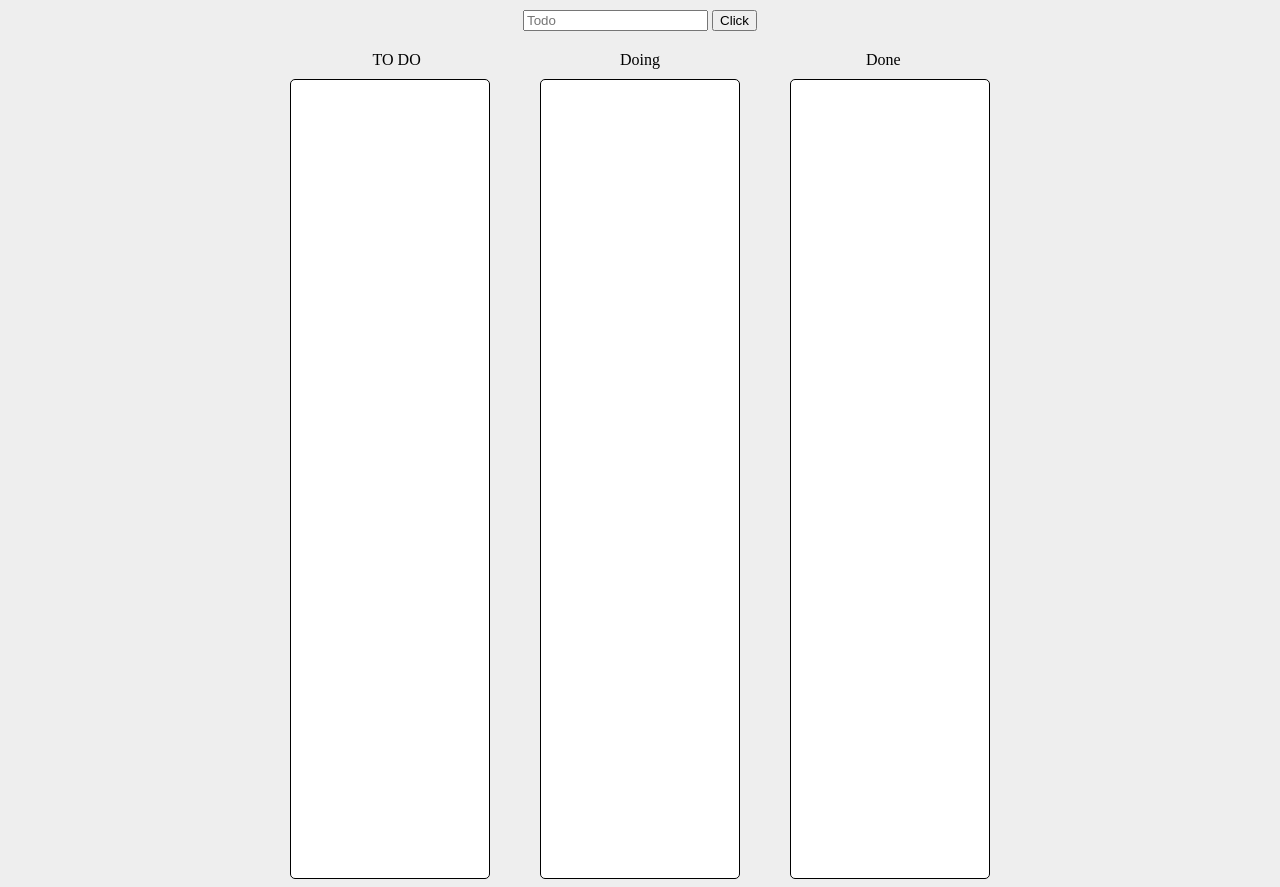
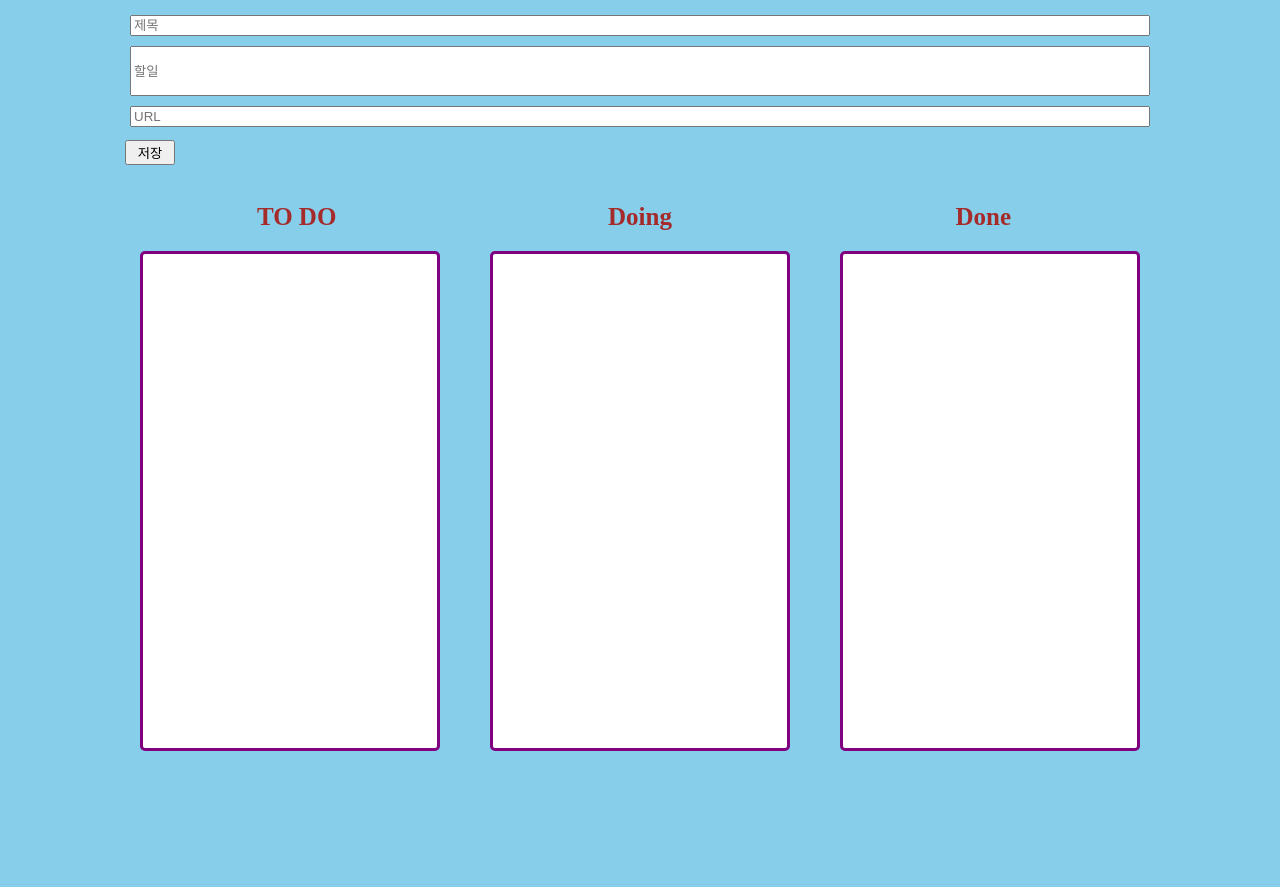
Before and after one commit to Flowipe/flowipe.githu.io, a plain HTML site: page index.html in a window 1280 px wide. After the commit the page ends 800 px from the top, so only its background shows below. Drawn offline with Linux system fonts and the light colour scheme.

Commit message:
Add files via upload

```diff
--- a/index.html
+++ b/index.html
@@ -11,21 +11,37 @@
       }
 
       body {
-        background-color: #eee;
+        background-color: skyblue;
       }
       .container {
-        min-width: 620px;
-        max-width: 750px;
+        position: relative;
+        min-width: 720px;
+        max-width: 1050px;
         margin: 0 auto;
       }
       .header {
         text-align: center;
         margin: 10px;
+        display: flex;
+        flex-direction: column;
+      }
+      .header > #INPUT_BOX_2 {
+        height: 50px;
+      }
+      input {
+        margin: 5px;
+      }
+      button {
+        width: 50px;
+        margin-top: 8px;
       }
       .span-box {
         display: grid;
         grid-template-columns: 1fr 1fr 1fr;
         margin-top: 20px;
+        color: brown;
+        font-size: 25px;
+        font-weight: bold;
       }
       .box-container {
         margin: 0 auto;
@@ -33,10 +49,12 @@
         grid-template-columns: 1fr 1fr 1fr;
         justify-items: center;
       }
+
       .box {
-        width: 200px;
-        min-height: 800px;
-        border: 1px solid black;
+        width: 300px;
+        min-height: 500px;
+        border: 3px solid purple;
+        margin: 10px;
         padding: 5px;
         border-radius: 5px;
         background-color: white;
@@ -59,8 +77,24 @@
   <body>
     <section class="container">
       <section class="header">
-        <input placeholder="Todo" />
-        <button>Click</button><br />
+        <input
+          type="title"
+          class="input1"
+          id="INPUT_BOX_1"
+          name="INPUT_BOX_1"
+          placeholder="제목"
+          onkeyup="fnCheckLength(this, 20);"
+        />
+        <input
+          type="content"
+          class="input2"
+          id="INPUT_BOX_2"
+          name="INPUT_BOX_2"
+          placeholder="할일"
+          onkeyup="fnCheckLength(this, 200);"
+        />
+        <input class="input3" placeholder="URL" />
+        <button>저장</button><br />
         <div class="span-box">
           <span>TO DO</span>
           <span>Doing</span>
```
